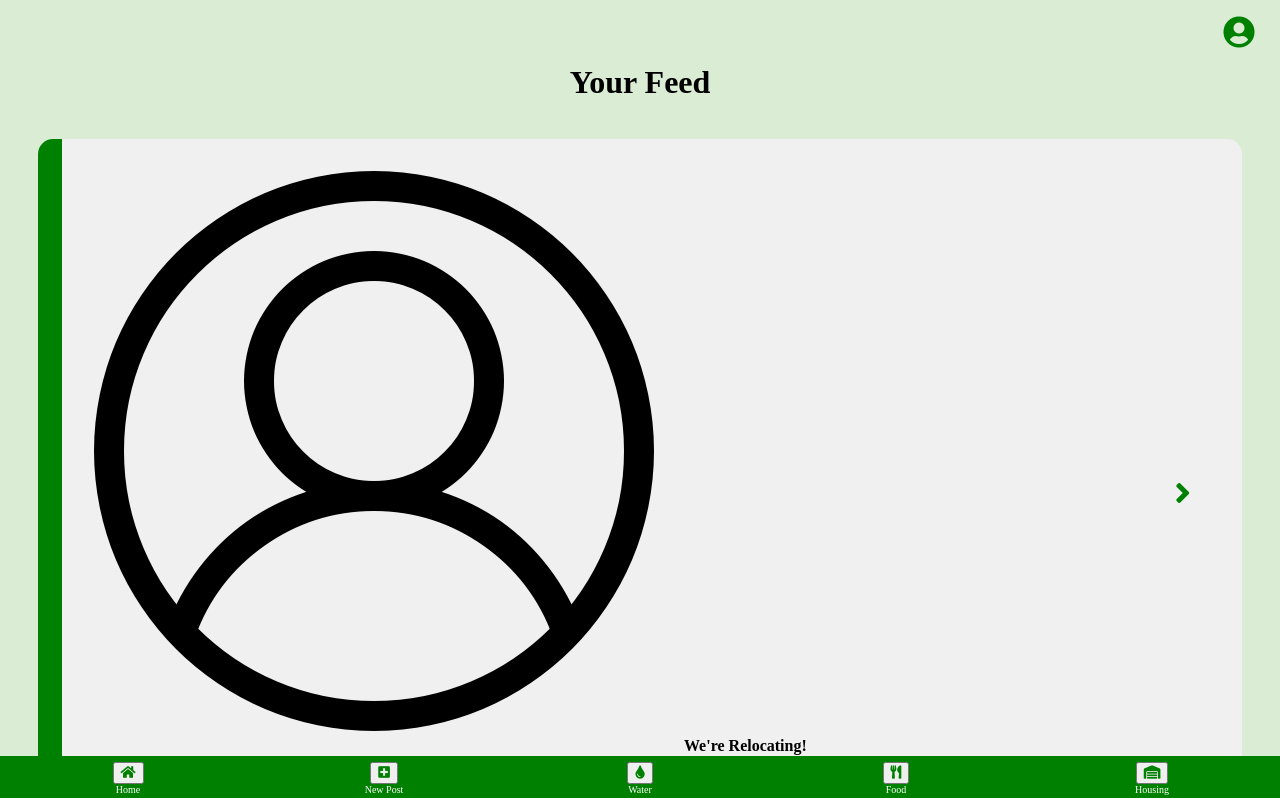
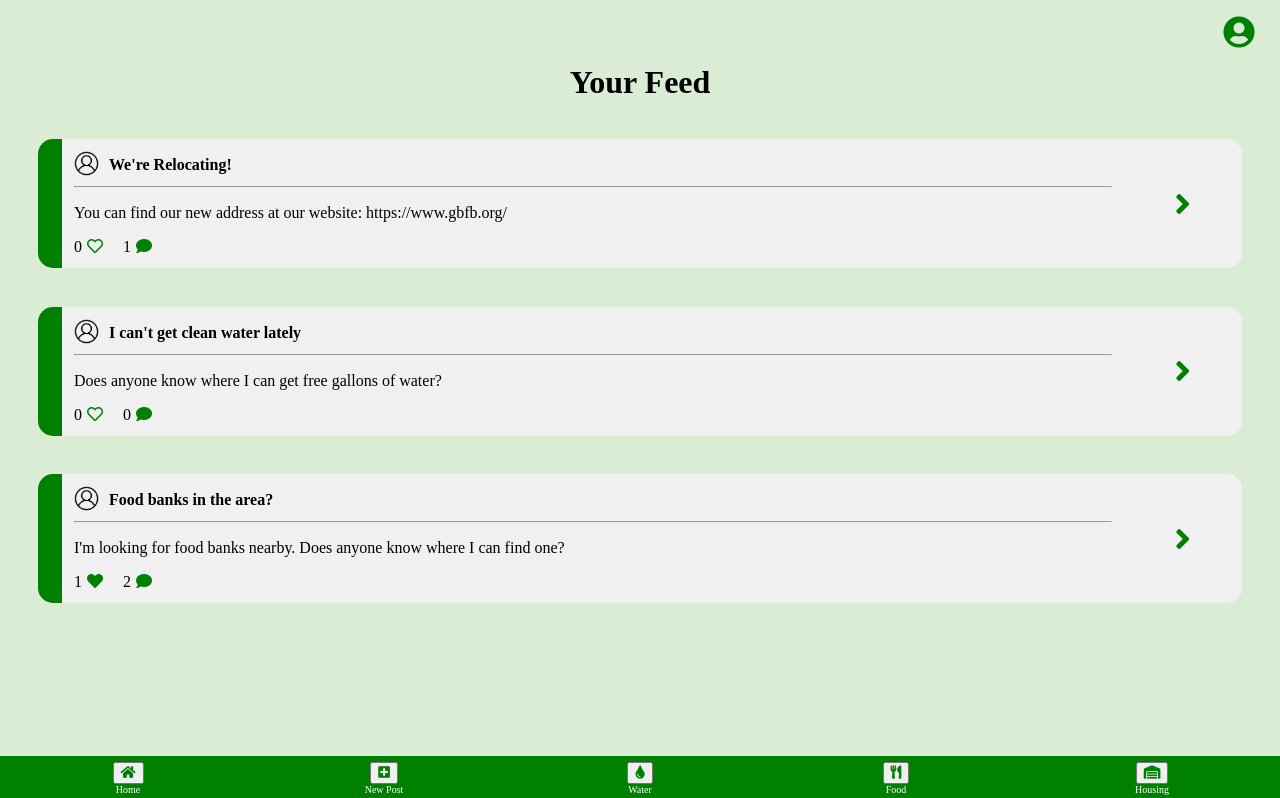
Before and after one commit to fdznoriega/bcwebdev-3, a React (Create React App) app: page / in a window 1280 px wide. Shown: the top 798 px of the page. Built offline with nearby package versions, Linux system fonts and the light colour scheme; a web font is replaced by a local one.

Commit message:
Added style changes to post preview

```diff
--- a/src/components/PostPreview.js
+++ b/src/components/PostPreview.js
@@ -74,14 +74,14 @@ function PostPreview(props) {
                 {/* SECOND COLUMN: CONTENT */}
                 <div className={css.content_flex_item}>
                     {/* user icon and title section */}
-                    <section>
+                    <section className={css.content_header}>
                         <img
                             className={css.user_image}
                             src={publicUrl(props.user.photo)}
                             alt={props.user.id}
                         />
-                        <b>
-                            <p className={css.title}>{title}</p>
+                        <b className={css.title}>
+                            <p className={css.title_text}>{title}</p>
                         </b>
                     </section>
 
--- a/src/components/PostPreview.module.css
+++ b/src/components/PostPreview.module.css
@@ -27,13 +27,23 @@ span {
   margin-bottom: 0;
 }
 
+.content_header {
+  display: flex;
+}
+
 .user_image {
-  margin-top: 0;
+  width: 25px;
+  height: 25px;
 }
 
 .title {
   display: inline;
   margin-left: 10px;
+}
+
+.title_text {
+  margin: 0;
+  margin-top: 5px;
 }
 
 .title_divide {
```
